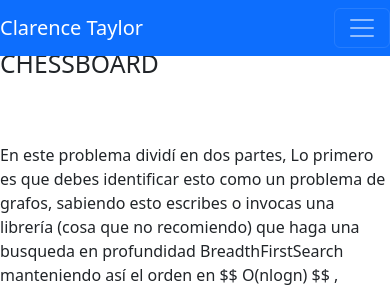
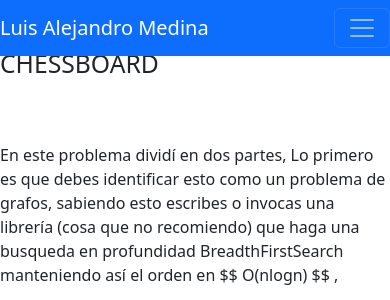
Before and after one commit to lamedinaa/miportafolio, a Django app: page /milaboratorio/soluciones/1 in a window 390 px wide. Shown: the top 300 px of the page. Run offline with Django 3.2, Linux system fonts and the light colour scheme; data comes from the database, SQL or seed files in the repository; parts of the project's set-up code (start-up, migrations or seed data) failed here and were passed over; some libraries are stand-ins or nearby versions; some web fonts are replaced.

Commit message:
cambios en ambiente productivo

```diff
--- a/miportafolio/settings.py
+++ b/miportafolio/settings.py
@@ -4,7 +4,7 @@ import os
 
 BASE_DIR = Path(__file__).resolve().parent.parent
 
-path_settings = os.path.join(BASE_DIR.parent,"settingsmiportafolio\settings.json")
+path_settings = os.path.join(BASE_DIR.parent,"settings/settings.json")
 
 with open(path_settings) as json_file:
     data = json.load(json_file)
@@ -112,3 +112,4 @@ DEFAULT_AUTO_FIELD = 'django.db.models.BigAutoField'
 
 
 STATICFILES_DIRS = (os.path.join(BASE_DIR.parent,'static'),)
+#STATIC_ROOT = os.path.join(BASE_DIR.parent,'static')
--- a/miportafolio/urls.py
+++ b/miportafolio/urls.py
@@ -15,9 +15,11 @@ Including another URLconf
 """
 from django.contrib import admin
 from django.urls import path, include
+from apps.miperfil.views import index
 
 urlpatterns = [
     path('admin/', admin.site.urls),
+    path('',index),
     path('miperfil/',include('apps.miperfil.urls')),
     path('milaboratorio/',include('apps.milaboratorio.urls')),
 ]
--- a/templates/base/nav.html
+++ b/templates/base/nav.html
@@ -1,7 +1,7 @@
 {% load static %}
 <nav class="navbar navbar-expand-lg navbar-dark bg-primary fixed-top" id="sideNav">
     <a class="navbar-brand js-scroll-trigger" href="#page-top">
-        <span class="d-block d-lg-none">Clarence Taylor</span>
+        <span class="d-block d-lg-none">Luis Alejandro Medina</span>
         <span class="d-none d-lg-block"><img class="img-fluid img-profile rounded-circle mx-auto mb-2" src="{% static 'assets/img/profile.PNG' %}" alt="..." /></span>
     </a>
     <button class="navbar-toggler" type="button" data-bs-toggle="collapse" data-bs-target="#navbarResponsive" aria-controls="navbarResponsive" aria-expanded="false" aria-label="Toggle navigation"><span class="navbar-toggler-icon"></span></button>
```
Also changed, not shown: 2 other files.
